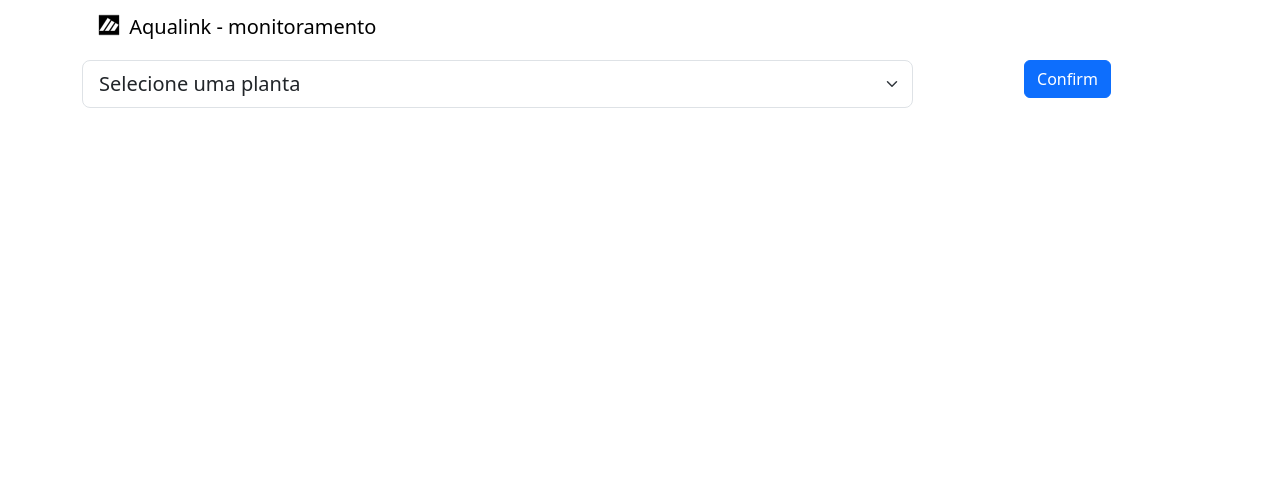
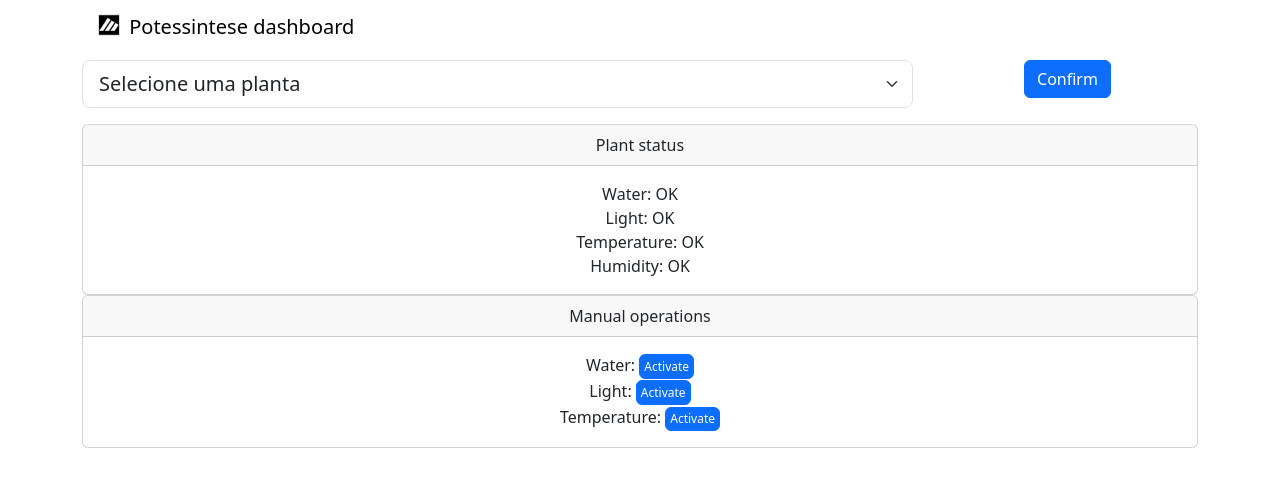
Before and after one commit to Jp-K/potessintese, a FastAPI app: page /1 in a window 1280 px wide. Shown: the top 487 px of the page. Run offline with FastAPI, Linux system fonts and the light colour scheme; some libraries are stand-ins or nearby versions.

Commit message:
modificando html

```diff
--- a/backend/templates/page.html
+++ b/backend/templates/page.html
@@ -1,7 +1,7 @@
 <!doctype html>
 <html>
     <head>
-        <title>Aqualink</title>
+        <title>Potessintese</title>
         <meta charset="utf-8">
         <meta name="viewport" content="width=device-width, initial-scale=1">
         <link href="https://cdn.jsdelivr.net/npm/bootstrap@5.3.2/dist/css/bootstrap.min.css" rel="stylesheet" integrity="sha384-T3c6CoIi6uLrA9TneNEoa7RxnatzjcDSCmG1MXxSR1GAsXEV/Dwwykc2MPK8M2HN" crossorigin="anonymous">
@@ -12,7 +12,7 @@
                 <div class="container-fluid">
                     <span class="navbar-brand mb-0 h1">
                         <img src="/static/temp-1.svg" alt="Logo" width="30" height="24" class="d-inline-block align-text-top" id="logo">
-                        Aqualink - monitoramento
+                        Potessintese dashboard
                     </span>
                 </div>
             </nav>
@@ -31,17 +31,62 @@
                     </button>
                     <div class="offcanvas offcanvas-start" tabindex="-1" id="offcanvasExample" aria-labelledby="offcanvasExampleLabel">
                         <div class="offcanvas-header">
-                          <h5 class="offcanvas-title" id="offcanvasExampleLabel">Offcanvas</h5>
+                          <h5 class="offcanvas-title" id="offcanvasExampleLabel">Description</h5>
                           <button type="button" class="btn-close text-reset" data-bs-dismiss="offcanvas" aria-label="Close"></button>
                         </div>
                         <div class="offcanvas-body">
-                          <div>
-                            Some text as placeholder. In real life you can have the elements you have chosen. Like, text, images, lists, etc.
+                          <div id="offcanvas-text">
+                            Lorem ipsum.
                           </div>
                         </div>
                     </div>
                 </div>
             </div>
+
+            <div class="row">
+                <div class="col">
+                    <div class="card">
+                        <div class="card-header">
+                            Plant status
+                        </div>
+                        <div class="card-body">
+                            <div class="card-text">
+                                Water: OK <br/>
+                                Light: OK <br/>
+                                Temperature: OK <br/>
+                                Humidity: OK <br/>
+                            </div>
+                        </div>
+                    </div>
+                </div>
+            </div>
+
+            <div class="row">
+                <div class="col">
+                    <div class="card">
+                        <div class="card-header">
+                            Manual operations
+                        </div>
+                        <div class="card-body">
+                            <div class="card-text">
+                                Water:
+                                <button class="btn btn-primary custom_btn" type="button" id="btnManualWater">
+                                    Activate
+                                </button> <br/>
+                                Light:
+                                <button class="btn btn-primary custom_btn" type="button" id="btnManualLight">
+                                    Activate
+                                </button> <br/>
+                                Temperature:
+                                <button class="btn btn-primary custom_btn" type="button" id="btnManualTemperature">
+                                    Activate
+                                </button> <br/>
+                            </div>
+                        </div>
+                    </div>
+                </div>
+            </div>
+
         </div>
 
         <script src="//code.jquery.com/jquery-2.1.4.min.js"></script>
@@ -53,6 +98,7 @@
             var luminosidade_anterior = document.getElementById('lumAnterior');
             var botaoAtualizar = document.getElementById('logo');
             var botaoConfirmarPlanta = document.getElementById('btnConfirmPlant');
+            var offcanvas_text = document.getElementById('offcanvas-text');
             /*function get_temperatura() {
                 fetch(`{{url}}/get/temperatura/`, { method: "GET"}).then(
                     response => response.json()
@@ -106,13 +152,13 @@
             function atualiza_info_menu(event) {
                 var selector = document.getElementById('selectPlant');
                 var selectedIndex = selector.selectedIndex;
-                console.log(selectedIndex)
                 var option = selector.options[selectedIndex];
                 fetch(`{{url}}/plant/${option.value}/`, { method: "GET"}).then(
                     response => response.json()
                 ).then(
                     (data) => {
-                        console.log(data)
+                        console.log(data);
+                        offcanvas_text.innerHTML = data?.Desc;
                     }
                 );
             }
@@ -121,5 +167,11 @@
         </script>
     </body>
     <style>
+
+        .custom_btn {
+            --bs-btn-padding-y: .15rem;
+            --bs-btn-padding-x: .25rem;
+            --bs-btn-font-size: .75rem;
+        }
     </style>
 </html>
```
